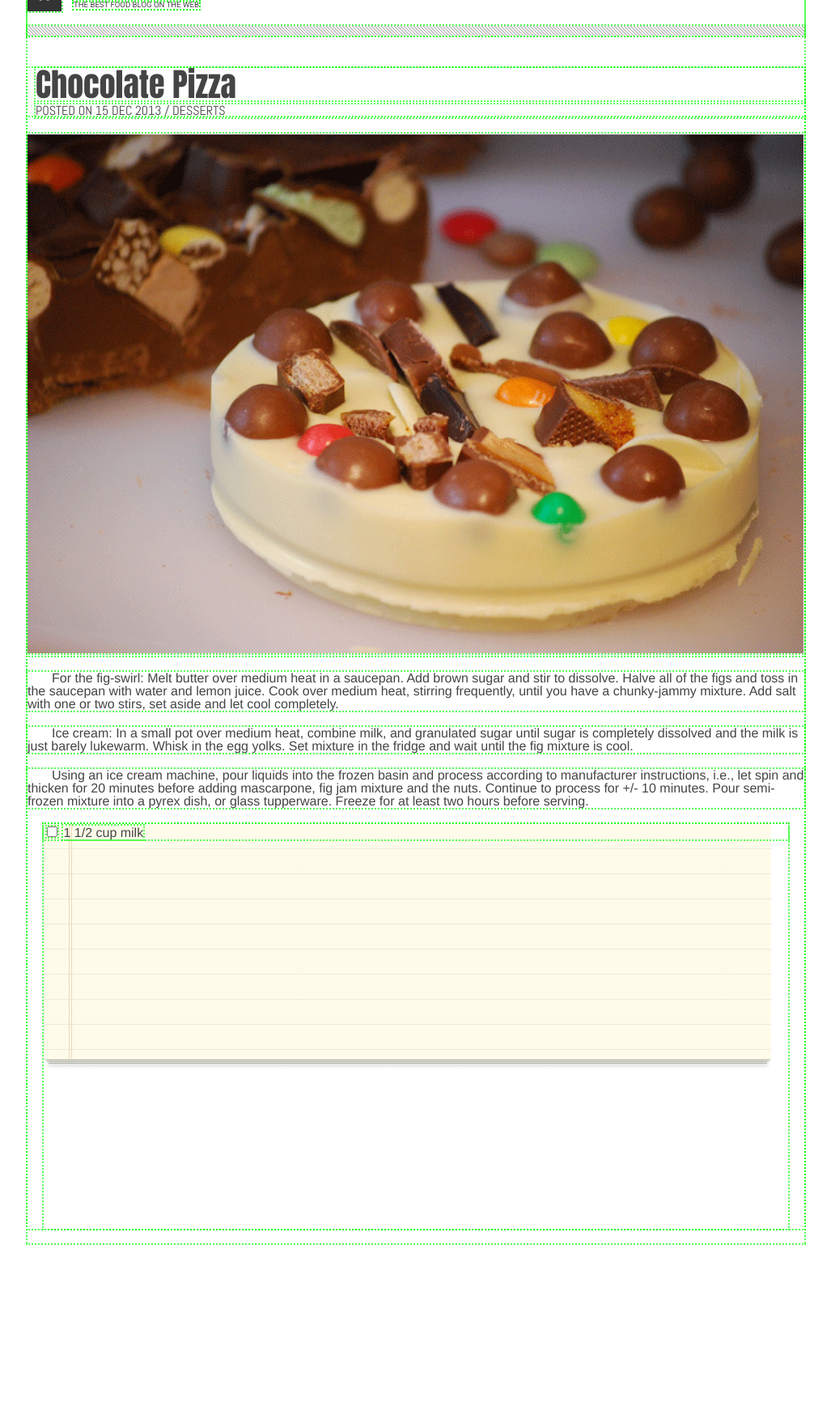
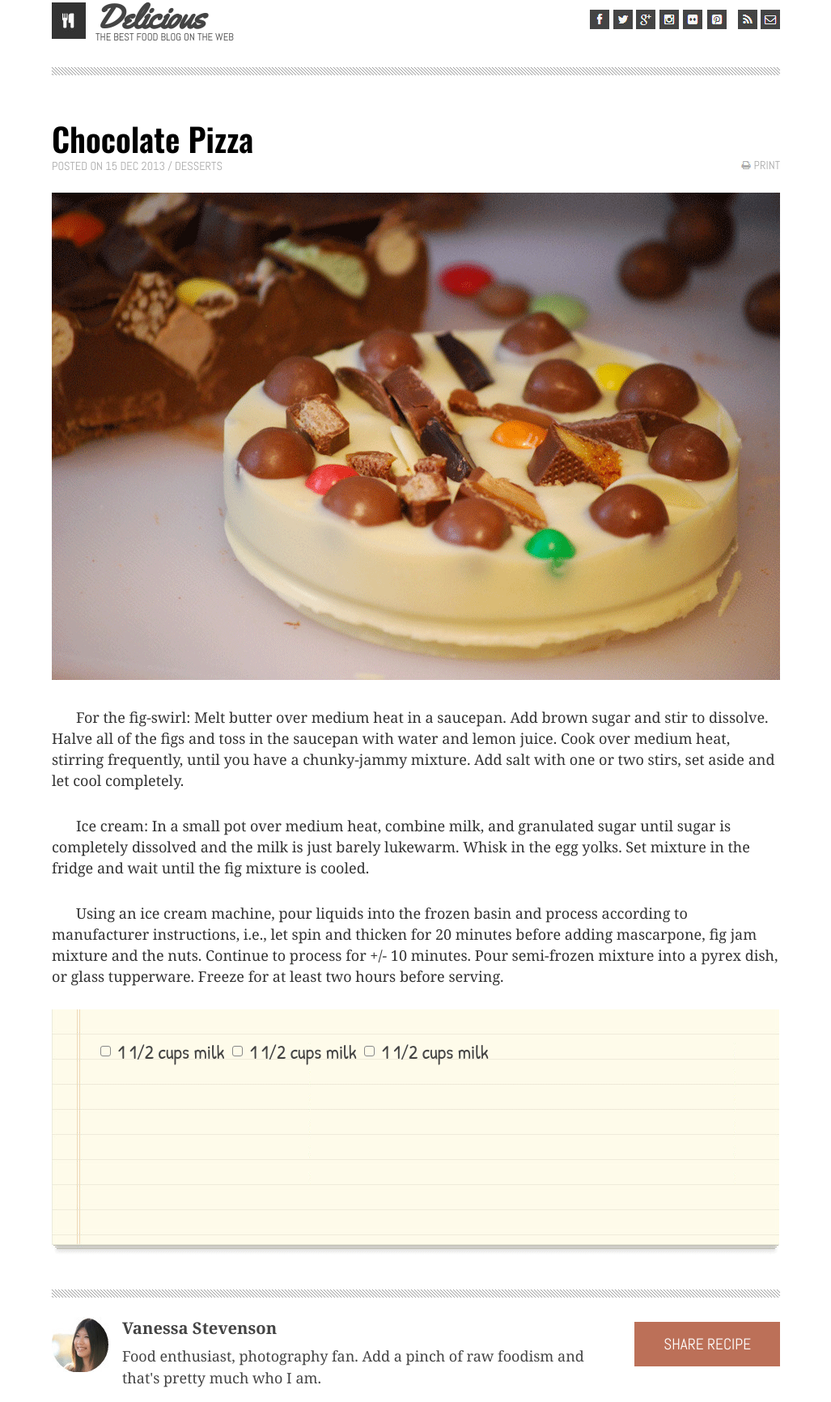
Before and after one commit to cf201d51/lab10a, a plain HTML site: page index.html in a window 1280 px wide. Shown: the part 31-1763 px from the top of the page at 81% size, without its empty margins (126-1153 px from the left). Before the commit the page ends 1569 px from the top, so only its background shows below. Drawn offline with nearby package versions, Linux system fonts and the light colour scheme.

Commit message:
checkboxes almost working

```diff
--- a/css/style.css
+++ b/css/style.css
@@ -1,9 +1,8 @@
 * {
-  outline: dotted 2.5px rgba(0, 255, 0, 0.658);
+  /* outline: dotted 2.5px rgba(0, 255, 0, 0.658); */
 }
 
-/* `Clear Floated Elements
-   ----------------------------------------------------------------------------------------------------*/
+/* `Clear Floated Elements                      */
 /* http://sonspring.com/journal/clearing-floats */
 
 .clear {
@@ -15,15 +14,23 @@
   height: 0;
 }
 
+html {
+  /* background-image: url("../img/PREVIEW.jpg"); */
+  /* background-position: center; */
+  background-repeat: no-repeat;
+}
+
 body {
   font-family: Helvetica, Arial, sans-serif;
   color: #444;
-  min-width: 960px;
-  width: 960px;
+  width: 900px;
+  /* float: right; */
   margin: auto;
 }
 
-header {}
+header {
+  margin-top: 2.1em;
+}
 
 .hashed_line {
   border-image-source: url("../img/hr-img.png");
@@ -31,81 +38,206 @@ header {}
   border-image-width: 0px;
   border-image-outset: 0px;
   border-image-repeat: repeat;
-  margin: 20px 0 40px 0;
+  margin: 30px 0 0 0;
   width: 100%;
-  height: 12px;
+  height: 10px;
   font-size: 16px;
-  /* position: absolute; */
   background-color: rgb(255, 255, 255);
-}
-
-h1 {
-  font-family: 'Lobster', cursive;
-  font-size: 2em;
 }
 
 #fork {
   float: left;
 }
 
-#blog {
-  font-family: 'Roboto', sans-serif;
-  font-size: .6em;
+#logo h1 {
+  margin: 0;
+  font-size: 2.6em;
+  font-family: 'Yellowtail', cursive;
+  /* font-style: italic; */
+  font-weight: 600;
+  line-height: 90%;
 }
 
 #logo {
-  margin-left: 15px;
+  margin-left: 12px;
   display: inline-block;
 }
 
-.rightlogos li {
+#blog {
+  font-family: 'Abel', sans-serif;
+  font-size: .8em;
+  /* margin-top: 3px; */
+}
+
+#right_logos {
+  float: right;
+  margin-top: .6em;
+}
+
+.right_logos {
+  display: inline;
+  margin-left: .6em;
+}
+
+.right_logos li {
   display: inline;
 }
 
-#rightLogos {
-  float: right;
-}
-
 .spacer {
-  width: 500px;
-  height: 10px;
-  color: white;
+  /* display: inline-block; */
+  width: 50px;
+  height: 16px;
+  /* color: white; */
 }
 
 #pizza {
-  margin-top: 20px;
-  width: 960px;
+  margin-top: 24px;
+  /* width: 960px; */
 
 }
 
 #choco {
-  font-family: 'Anton', sans-serif;
+  color: #000;
+  font-family: 'Oswald', sans-serif;
   font-size: 40px;
-  margin-top: 20px;
-  margin-left: 10px;
-  margin-bottom: 5px;
-
+  margin-top: 58px;
+  margin-bottom: 6px;
 }
 
 #posted {
   font-family: 'Abel', sans-serif;
-  margin-left: 10px
+  font-size: .9em;
+  color: #aaa;
+}
+
+#print {
+  float: right;
+  font-family: 'Abel', sans-serif;
+  font-size: .9em;
+  color: #aaa;
 }
 
 .recipe {
-  margin-bottom: 20px;
-  margin-top: 20px;
+  margin-bottom: 28px;
+  margin-top: 30px;
   text-indent: 30px;
+  line-height: 26px;
+  font-size: 18px;
+  font-family: Georgia, 'Times New Roman', Times, serif;
+  color: #333;
 }
 
 #list {
-  margin: 20px;
-  width: 920px;
-  height: 500px;
+  font-family: 'Patrick Hand', cursive;
+  font-size: 1.5em;
+  padding: 40px 56px;
+  height: 236px;
   background-repeat: no-repeat;
   background-image: url("../img/list-bg.png");
+  background-size: auto;
 }
 
 input[type=checkbox]:checked+label.strikethrough {
   text-decoration: line-through;
 }
+
+#van_pic {
+  /* display: inline-block; */
+  float: left;
+  line-height: 1px;
+  margin-top: 24px;
+}
+
+#author {
+  display: inline-block;
+  width: 600px;
+  margin: 16px;
+  margin-top: 16px;
+  font-size: 18px;
+  font-family: Georgia, 'Times New Roman', Times, serif;
+  line-height: 27px;
+}
+
+#author h4 {
+  font-size: 1.12em;
+  margin: .4em 0;
+}
+
+button {
+  background-color: #bc7058;
+  color: #fff;
+  float: right;
+  padding: 15px 36px;
+  margin-top: 30px;
+  font-family: 'Abel', sans-serif;
+  font-size: 1.2em;
+  text-align: center;
+  border: none;
+}
+
+h1 {
+  font-size: 2em;
+  margin: .67em 0
+}
+
+h2 {
+  font-size: 1.5em;
+  margin: .75em 0
+}
+
+h3 {
+  font-size: 1.17em;
+  margin: .83em 0
+}
+
+h4 {
+  margin: 1.12em 0
+}
+
+h5 {
+  font-size: .83em;
+  margin: 1.5em 0
+}
+
+h6 {
+  font-size: .75em;
+  margin: 1.67em 0
+}
+
+b {
+  font-weight: bold;
+}
+
+input {
+  outline: none;
+  /* display: block; */
+}
+
+input[type=checkbox] {
+  margin-top: -8mm;
+  width: 3.5mm;
+  height: 3.5mm;
+  -webkit-appearance: none;
+  -moz-appearance: none;
+  border: .5mm solid #888;
+  border-radius: 3px;
+}
+
+input[type=checkbox]:checked {
+  /* background-color: white; */
+}
+
+input[type=checkbox]:checked:after {
+  margin-left: 1.5mm;
+  margin-top: -8mm;
+  width: 1.5mm;
+  height: 3.5mm;
+  border: solid #888;
+  border-width: 0 .5mm .5mm 0;
+  -webkit-transform: rotate(45deg);
+  -moz-transform: rotate(45deg);
+  -ms-transform: rotate(45deg);
+  transform: rotate(45deg);
+  content: "";
+  display: inline-block;
+}
--- a/index.html
+++ b/index.html
@@ -2,13 +2,9 @@
 <html>
 
 <head>
-  <title>Delicious Pizza</title>
-
+  <title>Delicious</title>
+  <link href="https://fonts.googleapis.com/css?family=Abel|Oswald:600|Patrick+Hand|Yellowtail&display=swap" rel="stylesheet">
   <link rel='stylesheet' href='css/reset.css' type='text/css'>
-  <link href="https://fonts.googleapis.com/css?family=Lobster|Roboto&display=swap" rel="stylesheet">
-  <link href="https://fonts.googleapis.com/css?family=Lobster&display=swap" rel="stylesheet">
-  <link href="https://fonts.googleapis.com/css?family=Anton&display=swap" rel="stylesheet">
-  <link href="https://fonts.googleapis.com/css?family=Abel&display=swap" rel="stylesheet">
   <link rel='stylesheet' href='css/style.css' type='text/css'>
 </head>
 
@@ -19,15 +15,17 @@
       <h1>Delicious</h1>
       <p id='blog'>THE BEST FOOD BLOG ON THE WEB</p>
     </div>
-    <div id="rightLogos">
-      <ul class="rightlogos">
+    <div id="right_logos">
+      <ul class="right_logos">
         <li><img src="img/fb-icon.png"></li>
         <li><img src="img/twit-icon.png"></li>
         <li><img src="img/gp-icon.png"></li>
         <li><img src="img/insta-icon.png"></li>
         <li><img src="img/flic-icon.png"></li>
         <li><img src="img/pint-icon.png"></li>
-        <li class="spacer">a</li>
+      </ul>
+      <!-- <span class="spacer"></span> -->
+      <ul class="right_logos">
         <li><img src="img/rss-icon.png"></li>
         <li><img src="img/mail-icon.png"></li>
       </ul>
@@ -37,21 +35,37 @@
 
   <main>
     <p id="choco">Chocolate Pizza</p>
-    <p id="posted">POSTED ON 15 DEC 2013 / DESSERTS</p>
+    <span id="posted">POSTED ON 15 DEC 2013 / DESSERTS</span>
+    <span id="print"><img src="img/print-icon.png" alt="print"> PRINT</span>
     <p><img id="pizza" src="img/choco-pizza.png"> </p>
     <p class="recipe">For the fig-swirl: Melt butter over medium heat in a saucepan. Add brown sugar and stir to dissolve. Halve all of the figs and toss in the saucepan with water and lemon juice. Cook over medium heat, stirring frequently, until you have a chunky-jammy mixture. Add salt with one or two stirs, set aside and let cool completely.</p>
-    <p class="recipe">Ice cream: In a small pot over medium heat, combine milk, and granulated sugar until sugar is completely dissolved and the milk is just barely lukewarm. Whisk in the egg yolks. Set mixture in the fridge and wait until the fig mixture is cool.</p>
+    <p class="recipe">Ice cream: In a small pot over medium heat, combine milk, and granulated sugar until sugar is completely dissolved and the milk is just barely lukewarm. Whisk in the egg yolks. Set mixture in the fridge and wait until the fig mixture is cooled.</p>
     <p class="recipe">Using an ice cream machine, pour liquids into the frozen basin and process according to manufacturer instructions, i.e., let spin and thicken for 20 minutes before adding mascarpone, fig jam mixture and the nuts. Continue to process for +/- 10 minutes. Pour semi-frozen mixture into a pyrex dish, or glass tupperware. Freeze for at least two hours before serving.</p>
 
     <div id="list">
-      <div class="checkbox">
-        <input type="checkbox" name="checkbox" id="">
-        <label class="strikethrough">1 1/2 cup milk</label>
+      <div class="list_column">
+        <input type="checkbox" id="">
+        <label class="strikethrough">1 1/2 cups milk</label>
+        <input type="checkbox" id="">
+        <label class="strikethrough">1 1/2 cups milk</label>
+        <input type="checkbox" id="">
+        <label class="strikethrough">1 1/2 cups milk</label>
       </div>
     </div>
 
   </main>
   <span class='clear'> </span>
+  <div class="hashed_line"></div>
+
+  <div id="van_pic">
+    <img src="img/van-pic.png" alt="">
+  </div>
+
+  <div id="author">
+    <h4><b>Vanessa Stevenson</b></h4>
+    <p>Food enthusiast, photography fan. Add a pinch of raw foodism and that's pretty much who I am.</p>
+  </div>
+  <button>SHARE RECIPE</button>
   <footer>
     <!-- <div id="preview"></div> -->
   </footer>
```
